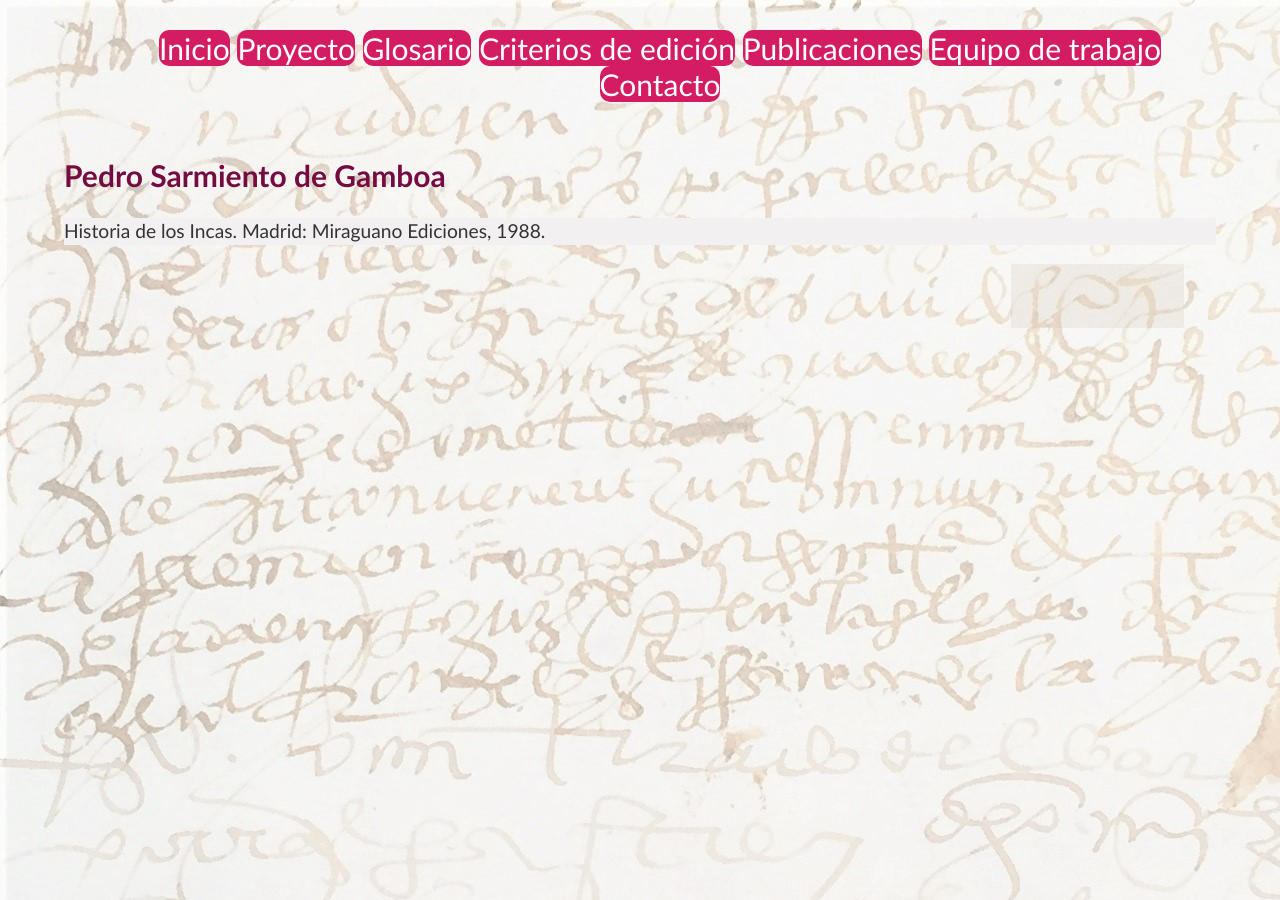
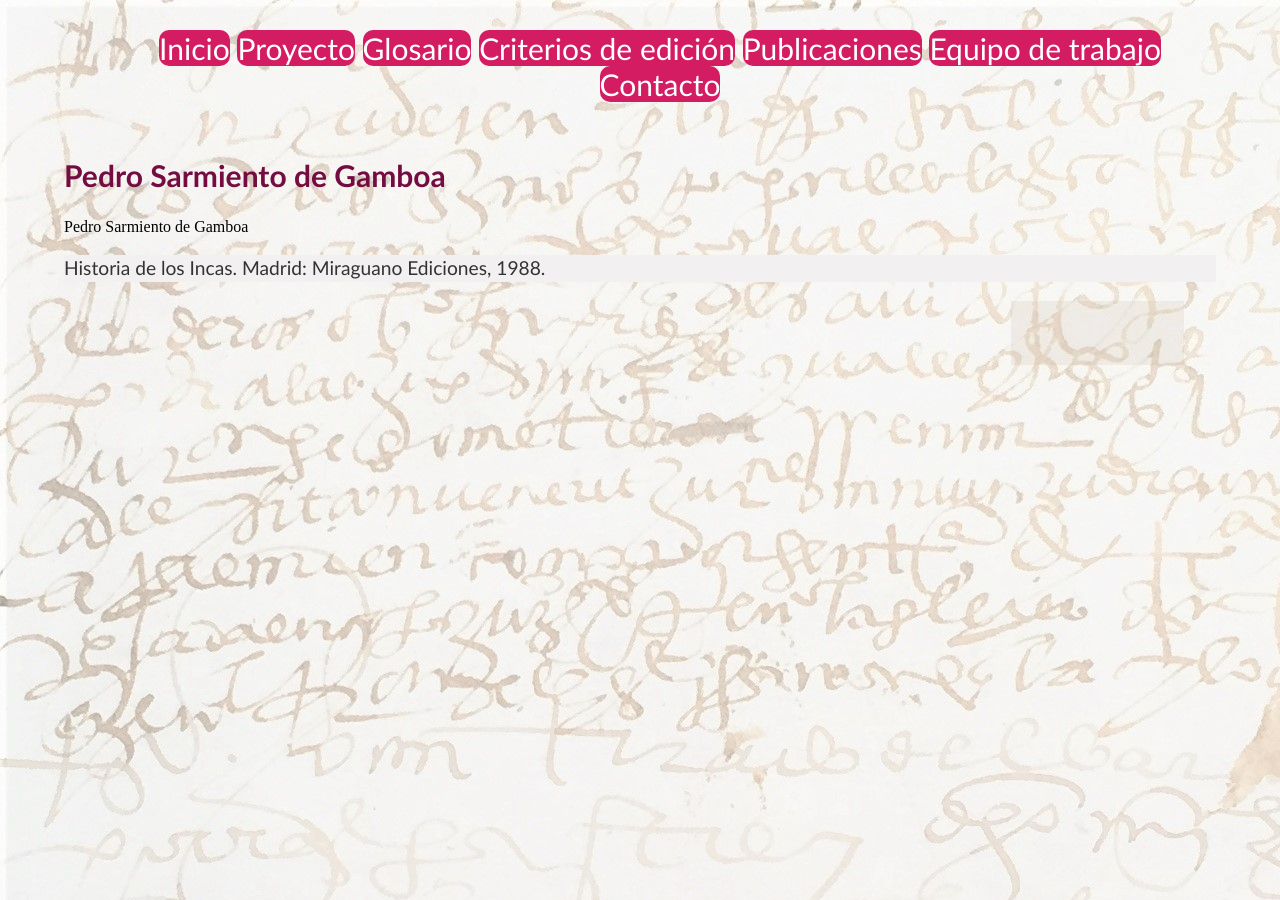
Before and after one commit to glosascroniquenses/glosascroniquenses.github.io, a Jekyll site: the page built from _autores/cronista14.html, in a window 1280 px wide. Built offline with Jekyll 4.4.1, drawn with Linux system fonts in a browser that asks for light colours.

```diff
--- a/_layouts/autore.html
+++ b/_layouts/autore.html
@@ -7,6 +7,8 @@ layout: default
     </header>
 
         <a href="{{ autore.url }}">{{ autore.title }}</a>
+	<a href="{{ autore.url }}">{{ page.title }}</a>
+
 
 <p>{{ content }}</p>
 
```
